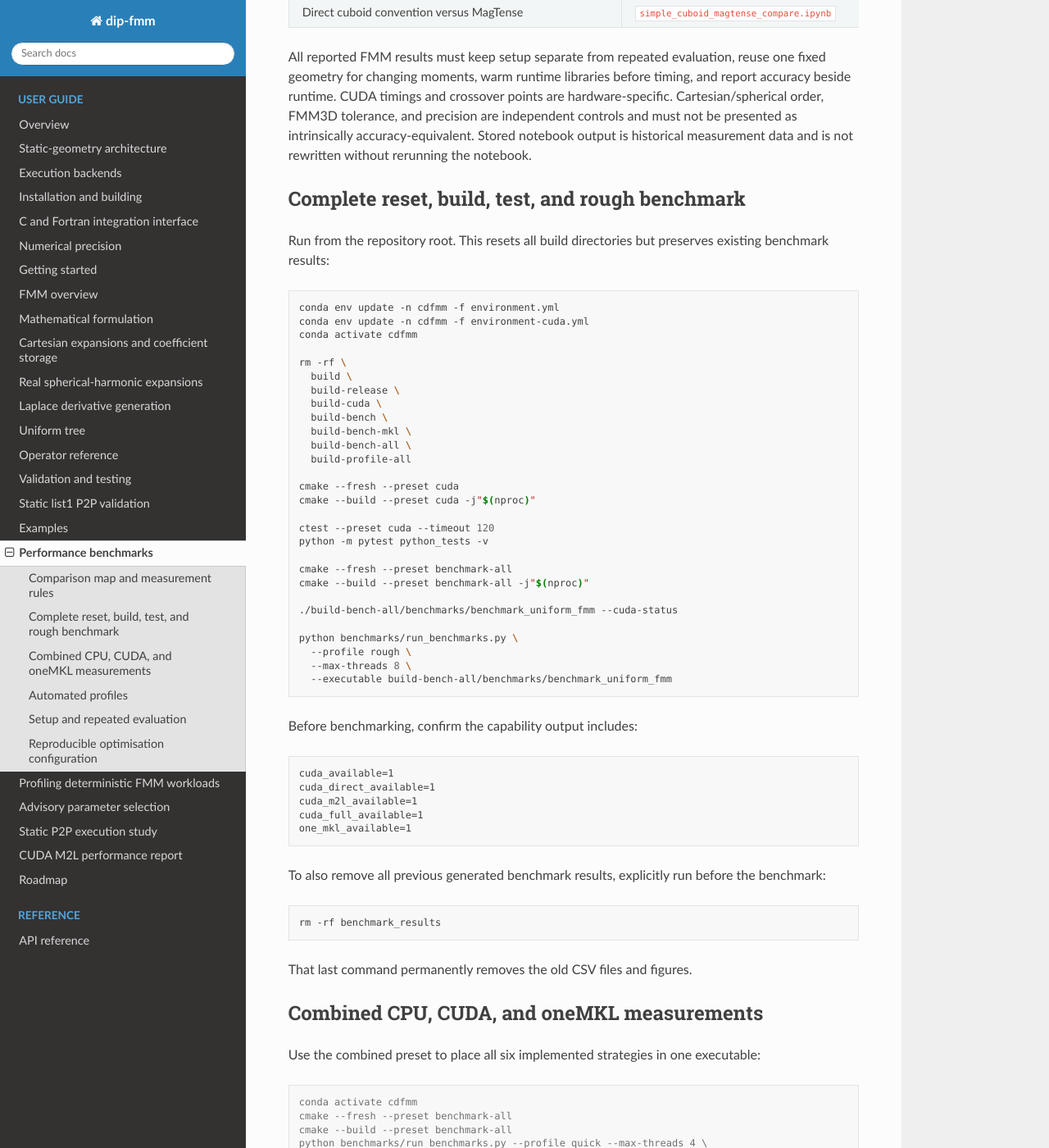
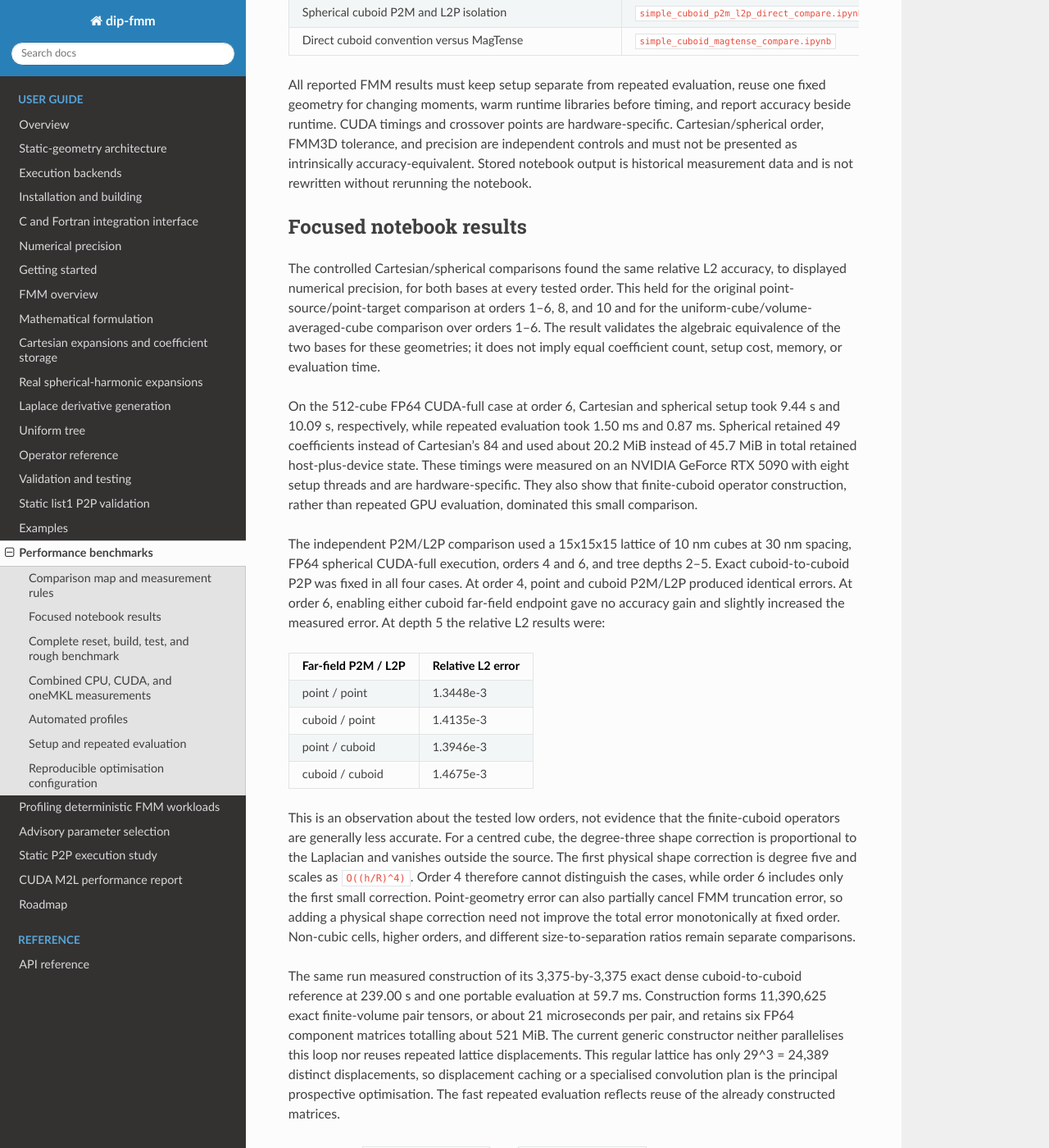
Before and after one commit to Ximtecs/dip-fmm, a Sphinx documentation site: the page built from docs/benchmarks.md, in a window 1280 px wide and 1400 px high, scrolled down 719 px. Shown: the whole window at 82% size. Built offline with Sphinx 7.4.7 and the Read the Docs theme 3.1.0, drawn with Linux system fonts in a browser that asks for light colours; the version number is read from the project's files by our own code; some of the changed text lies outside the part shown.

Commit message:
examples: compare cuboid far-field operators

```diff
--- a/docs/benchmarks.md
+++ b/docs/benchmarks.md
@@ -19,10 +19,11 @@ Different tools answer different comparison questions:
 |---|---|
 | Direct CPU versus direct CUDA | `benchmark_uniform_fmm` / benchmark driver |
 | Portable CPU, oneMKL, CUDA partial, and CUDA full FMM | benchmark driver profiles |
-| Cartesian versus spherical | `simple_cartesian_spherical_fmm_compare.ipynb` |
+| Cartesian versus spherical finite cuboids | `simple_cartesian_spherical_fmm_compare.ipynb` |
 | FP32 versus FP64 | `simple_dense_direct_precision_compare.ipynb` |
 | Static spherical FMM versus FMM3D | `11_fmm3d_comparison.ipynb` |
 | Cartesian cuboid FMM versus exact cuboid direct | `simple_cuboid_fmm_direct_compare.ipynb` |
+| Spherical cuboid P2M and L2P isolation | `simple_cuboid_p2m_l2p_direct_compare.ipynb` |
 | Direct cuboid convention versus MagTense | `simple_cuboid_magtense_compare.ipynb` |
 
 All reported FMM results must keep setup separate from repeated evaluation,
@@ -32,6 +33,67 @@ are hardware-specific. Cartesian/spherical order, FMM3D tolerance, and
 precision are independent controls and must not be presented as intrinsically
 accuracy-equivalent. Stored notebook output is historical measurement data and
 is not rewritten without rerunning the notebook.
+
+## Focused notebook results
+
+The controlled Cartesian/spherical comparisons found the same relative L2
+accuracy, to displayed numerical precision, for both bases at every tested
+order. This held for the original point-source/point-target comparison at
+orders 1--6, 8, and 10 and for the uniform-cube/volume-averaged-cube comparison
+over orders 1--6. The result validates the algebraic equivalence of the two
+bases for these geometries; it does not imply equal coefficient count, setup
+cost, memory, or evaluation time.
+
+On the 512-cube FP64 CUDA-full case at order 6, Cartesian and spherical setup
+took 9.44 s and 10.09 s, respectively, while repeated evaluation took 1.50 ms
+and 0.87 ms. Spherical retained 49 coefficients instead of Cartesian's 84 and
+used about 20.2 MiB instead of 45.7 MiB in total retained host-plus-device
+state. These timings were measured on an NVIDIA GeForce RTX 5090 with eight
+setup threads and are hardware-specific. They also show that finite-cuboid
+operator construction, rather than repeated GPU evaluation, dominated this
+small comparison.
+
+The independent P2M/L2P comparison used a 15x15x15 lattice of 10 nm cubes at
+30 nm spacing, FP64 spherical CUDA-full execution, orders 4 and 6, and tree
+depths 2--5. Exact cuboid-to-cuboid P2P was fixed in all four cases. At order 4,
+point and cuboid P2M/L2P produced identical errors. At order 6, enabling either
+cuboid far-field endpoint gave no accuracy gain and slightly increased the
+measured error. At depth 5 the relative L2 results were:
+
+| Far-field P2M / L2P | Relative L2 error |
+|---|---:|
+| point / point | 1.3448e-3 |
+| cuboid / point | 1.4135e-3 |
+| point / cuboid | 1.3946e-3 |
+| cuboid / cuboid | 1.4675e-3 |
+
+This is an observation about the tested low orders, not evidence that the
+finite-cuboid operators are generally less accurate. For a centred cube, the
+degree-three shape correction is proportional to the Laplacian and vanishes
+outside the source. The first physical shape correction is degree five and
+scales as `O((h/R)^4)`. Order 4 therefore cannot distinguish the cases, while
+order 6 includes only the first small correction. Point-geometry error can
+also partially cancel FMM truncation error, so adding a physical shape
+correction need not improve the total error monotonically at fixed order.
+Non-cubic cells, higher orders, and different size-to-separation ratios remain
+separate comparisons.
+
+The same run measured construction of its 3,375-by-3,375 exact dense
+cuboid-to-cuboid reference at 239.00 s and one portable evaluation at 59.7 ms.
+Construction forms 11,390,625 exact finite-volume pair tensors, or about
+21 microseconds per pair, and retains six FP64 component matrices totalling
+about 521 MiB. The current generic constructor neither parallelises this loop
+nor reuses repeated lattice displacements. This regular lattice has only
+29^3 = 24,389 distinct displacements, so displacement caching or a specialised
+convolution plan is the principal prospective optimisation. The fast repeated
+evaluation reflects reuse of the already constructed matrices.
+
+Setting both `use_cuboid_p2m=false` and `use_cuboid_l2p=false` provides the
+tested hybrid model: list1 P2P remains exact cuboid-to-cuboid, while far-field
+P2M treats each supplied total moment as a point dipole at its cuboid centre
+and L2P samples the local expansion at the target centre. Source and target
+sizes select near-field physics; callers must still convert magnetisation to
+total dipole moment before evaluation.
 
 ## Complete reset, build, test, and rough benchmark
 
--- a/environment-magtense.yml
+++ b/environment-magtense.yml
@@ -27,5 +27,6 @@ dependencies:
 
   # Run the interactive comparison notebook.
   - matplotlib
+  - pandas
   - jupyterlab
   - ipykernel
```
Also changed, not shown: docs/examples.md (+10 -6 lines), docs/fmm-overview.md (+5 -5 lines), docs/spherical-expansions.md (+11 -0 lines), examples/notebooks/README.md, 7 other files.
